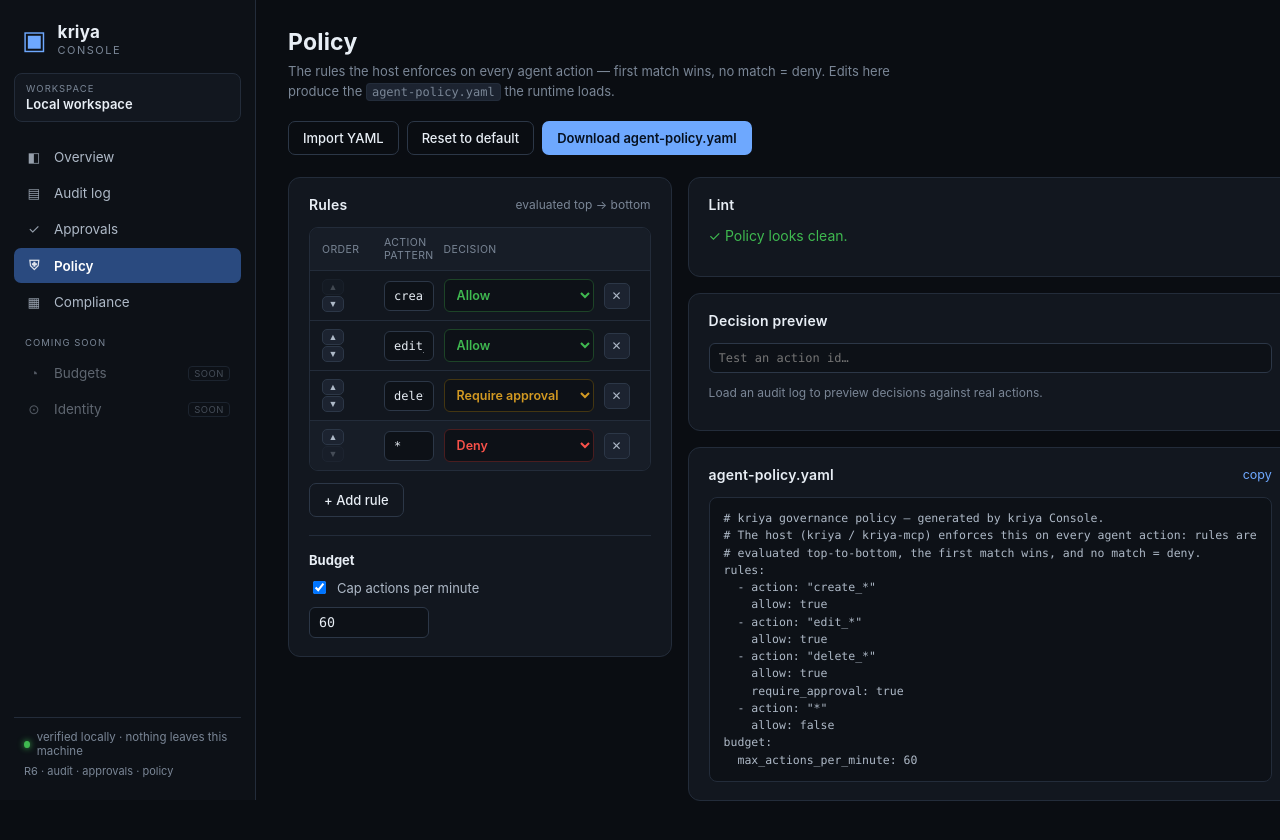
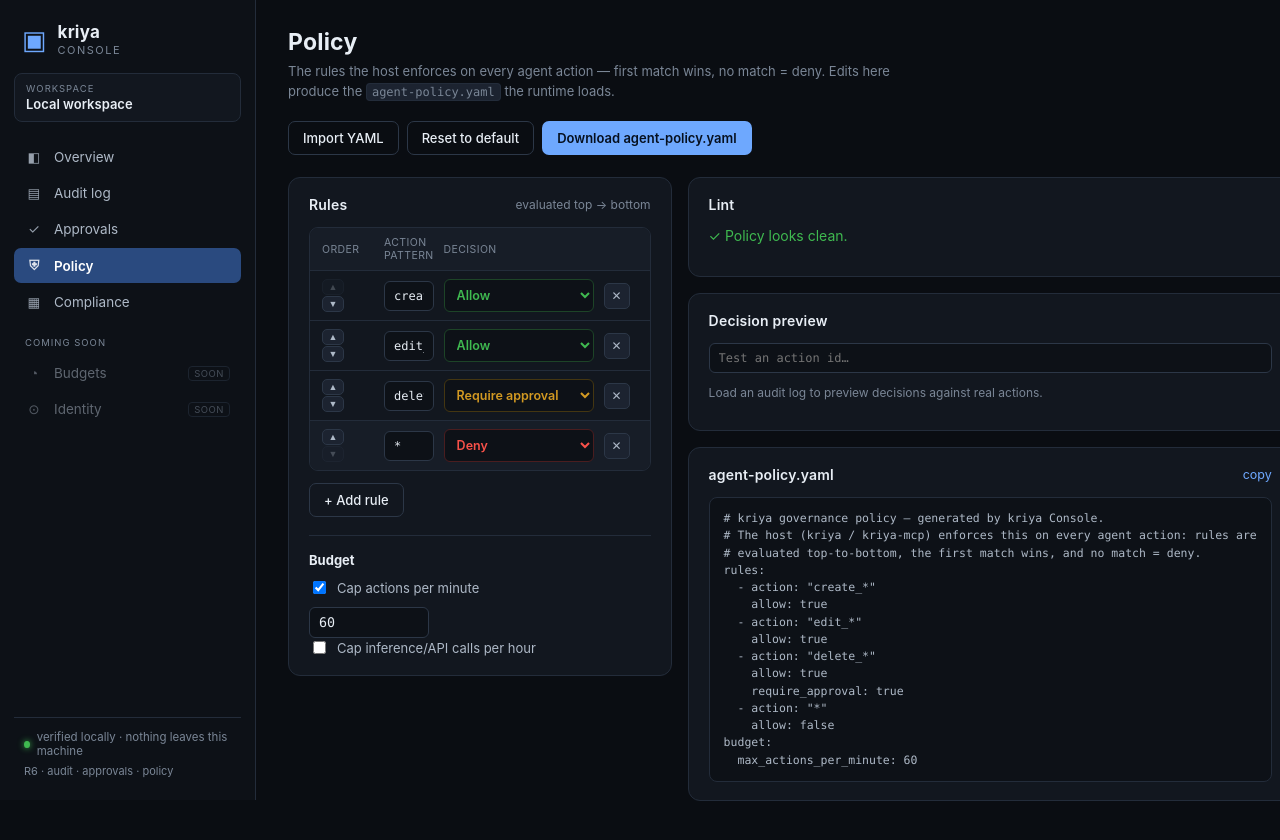
Before and after one commit to sandeepshekhar26/kriya-console, a React (Vite) app: page / in a window 1280 px wide. Both pictures are taken after a click on the button "Edit policy →". Shown: the top 840 px of the page. Built offline with nearby package versions, Linux system fonts and the light colour scheme.

Commit message:
feat(policy): author the per-hour api-call cap (R11 parity)

```diff
--- a/src/lib/policy.ts
+++ b/src/lib/policy.ts
@@ -23,6 +23,9 @@
   rules: PolicyRule[];
   /** Max actions per trailing 60s window. `null` = no cap. */
   maxActionsPerMinute: number | null;
+  /** Max inference/API calls per trailing 60-minute window (R11). `null` = no cap. Independent of
+   *  the per-minute action cap: bounds model *cost*, not action bursts. */
+  maxApiCallsPerHour: number | null;
 }
 
 // ── YAML shapes (what the host's serde sees) ──────────────────────────────────
@@ -33,7 +36,7 @@
 }
 interface YamlPolicy {
   rules?: YamlRule[];
-  budget?: { max_actions_per_minute?: number | null };
+  budget?: { max_actions_per_minute?: number | null; max_api_calls_per_hour?: number | null };
 }
 
 export function tierFrom(allow: boolean, requireApproval: boolean): Tier {
@@ -57,6 +60,7 @@
       { action: "*", tier: "deny" },
     ],
     maxActionsPerMinute: 60,
+    maxApiCallsPerHour: null,
   };
 }
 
@@ -70,6 +74,10 @@
     maxActionsPerMinute:
       doc.budget && typeof doc.budget.max_actions_per_minute === "number"
         ? doc.budget.max_actions_per_minute
+        : null,
+    maxApiCallsPerHour:
+      doc.budget && typeof doc.budget.max_api_calls_per_hour === "number"
+        ? doc.budget.max_api_calls_per_hour
         : null,
   };
 }
@@ -86,7 +94,11 @@
     return o;
   });
   const doc: YamlPolicy = { rules };
-  if (p.maxActionsPerMinute !== null) doc.budget = { max_actions_per_minute: p.maxActionsPerMinute };
+  if (p.maxActionsPerMinute !== null || p.maxApiCallsPerHour !== null) {
+    doc.budget = {};
+    if (p.maxActionsPerMinute !== null) doc.budget.max_actions_per_minute = p.maxActionsPerMinute;
+    if (p.maxApiCallsPerHour !== null) doc.budget.max_api_calls_per_hour = p.maxApiCallsPerHour;
+  }
   const body = dump(doc, { lineWidth: -1, quotingType: '"', forceQuotes: true });
   return YAML_HEADER + body;
 }
--- a/src/views/PolicyView.tsx
+++ b/src/views/PolicyView.tsx
@@ -234,6 +234,25 @@
                 }
               />
             )}
+            <label className="budget-row">
+              <input
+                type="checkbox"
+                checked={policy.maxApiCallsPerHour !== null}
+                onChange={(e) => onChange({ ...policy, maxApiCallsPerHour: e.target.checked ? 500 : null })}
+              />
+              Cap inference/API calls per hour
+            </label>
+            {policy.maxApiCallsPerHour !== null && (
+              <input
+                type="number"
+                min={1}
+                className="budget-input"
+                value={policy.maxApiCallsPerHour}
+                onChange={(e) =>
+                  onChange({ ...policy, maxApiCallsPerHour: Math.max(1, Number(e.target.value) || 1) })
+                }
+              />
+            )}
           </div>
         </section>
 
```
Also changed, not shown: 2 other files (tests, documents, lock files or other folders).
